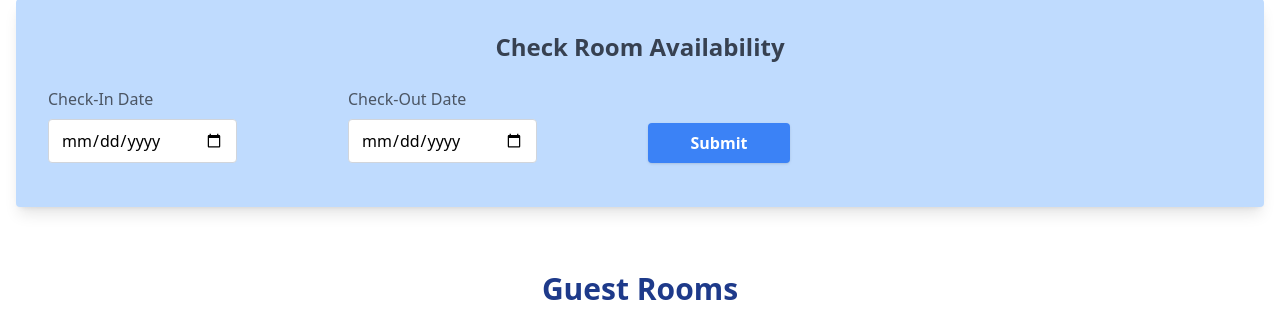
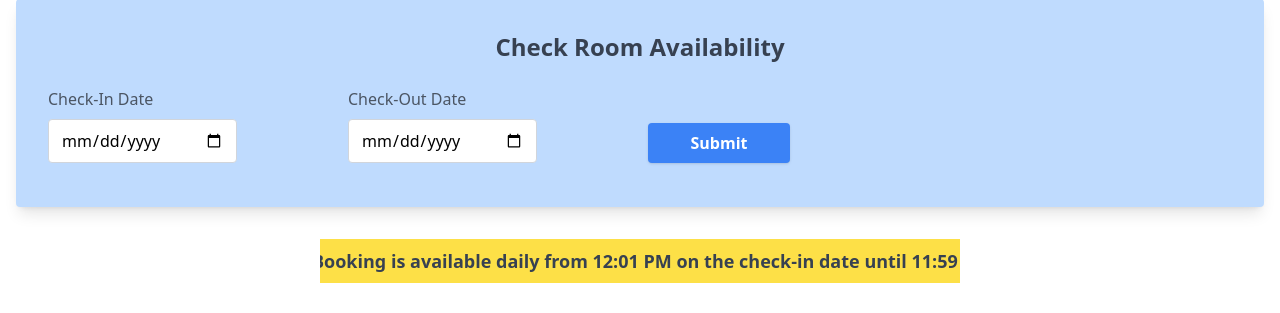
Before and after one commit to joydip12321/TSC, a Django app: page /room_list/ in a window 1280 px wide. Shown: the part 337-650 px from the top of the page. Run offline with Django 5.2, Linux system fonts and the light colour scheme; data comes from the database, SQL or seed files in the repository; both versions use the stored data as it was after the commit; some libraries are stand-ins or nearby versions.

Commit message:
Change only booking

```diff
--- a/TSC/views.py
+++ b/TSC/views.py
@@ -250,9 +250,6 @@ def DeleteRoom(request, room_id):
     return redirect('adminRoom')  # Redirect to room managemen
 
 
-from django.core.paginator import Paginator, PageNotAnInteger, EmptyPage
-from django.shortcuts import render
-from .models import Room
 
 def AllRoom(request):
     # Get the floor from the GET request and ensure it's a valid digit
@@ -578,7 +575,7 @@ def Bookin(request,room_no):
             messages.error(request, 'Please provide all')
         elif parse_date(check_in) >= parse_date(check_out):
             messages.error(request, 'Check-out date must be after the check-in date.')
-        elif check_in_date <= today:
+        elif check_in_date < today:
             messages.error(request, 'Provide future date to book room')
         else:
             qs = Booking.objects.filter(
@@ -620,7 +617,6 @@ def Bookin(request,room_no):
 
 @custom_login_required
 def UserBookingList(request):
-    user=request.user
     booking_list=Booking.objects.all().order_by('-booking_id')
     return render(request,'user_booking_list.html',{'booking_list':booking_list})
 
--- a/templates/Room_list.html
+++ b/templates/Room_list.html
@@ -1,7 +1,15 @@
 {% extends "Room_navbar.html" %}
 
 {% block first %}
-
+<style>
+    @keyframes slide {
+        0% { transform: translateX(-100%); }
+        100% { transform: translateX(100%); }
+    }
+    .slide-animation {
+        animation: slide 15s linear infinite;
+    }
+</style>
 <!-- Room Availability Section -->
 <div class="container mx-auto p-4">
     <div class="row">
@@ -28,7 +36,11 @@
         </div>
     </div>
 </div>
-
+<div class="overflow-hidden bg-yellow-300 py-2 w-1/2 mx-auto relative">
+    <div class="slide-animation whitespace-nowrap text-lg font-semibold text-gray-700">
+        Notice: Booking is available daily from 12:01 PM on the check-in date until 11:59 AM on the check out date.
+    </div>
+</div>
 
 <!-- Guest Rooms Section -->
 <h2 class="mt-3 pt-5 mb-5 text-center font-bold text-3xl text-blue-900">Guest Rooms</h2>
--- a/templates/user_booking_list.html
+++ b/templates/user_booking_list.html
@@ -11,6 +11,7 @@
                     <th scope="col" class="px-4 py-2">Booking ID</th>
                     <th scope="col" class="px-4 py-2">User Name</th>
                     <th scope="col" class="px-4 py-2">User Role</th>
+                    <th scope="col" class="px-4 py-2">Room Type</th>
                     <th scope="col" class="px-4 py-2">Room No</th>
                     <th scope="col" class="px-4 py-2">Check In</th>
                     <th scope="col" class="px-4 py-2">Check Out</th>
@@ -25,9 +26,10 @@
                     <td class="px-4 py-2">{{ bl.booking_id }}</td>
                     <td class="px-4 py-2">{{ bl.user }}</td>
                     <td class="px-4 py-2">{{ bl.role }}</td>
+                    <td class="px-4 py-2">{{ bl.room.roomtype }}</td>
                     <td class="px-4 py-2">{{ bl.room }}</td>
-                    <td class="px-4 py-2">{{ bl.check_in }}</td>
-                    <td class="px-4 py-2">{{ bl.check_out }}</td>
+                    <td class="px-4 py-2">{{ bl.check_in|date:"Y-m-d" }}</td>
+                    <td class="px-4 py-2">{{ bl.check_out|date:"Y-m-d" }}</td>
                     <td class="px-4 py-2">{{ bl.tot_price }}</td>
                     <td class="px-4 py-2">{{ bl.payment_method }}</td>
                     {% if bl.confirmed == 1 %}
```
Also changed, not shown: templates/Booking_list.html (+5 -2 lines), db.sqlite3.
